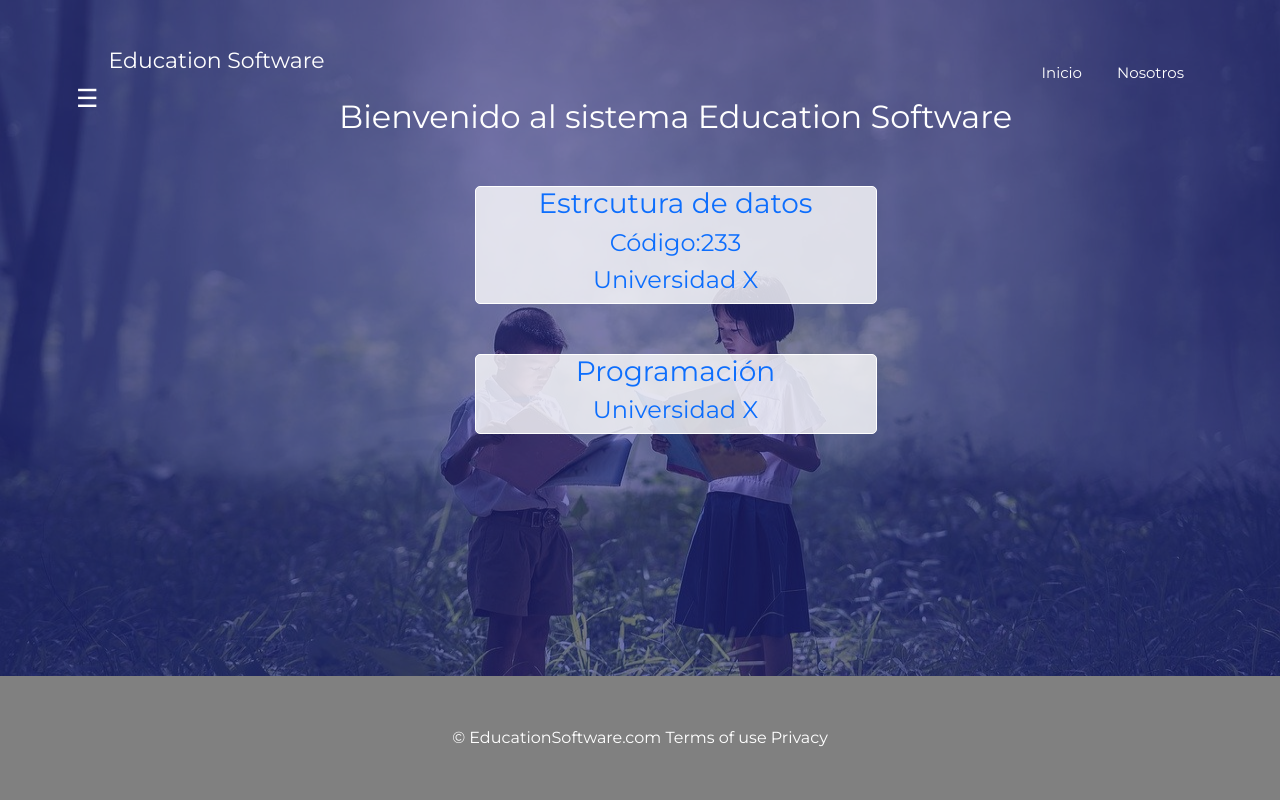
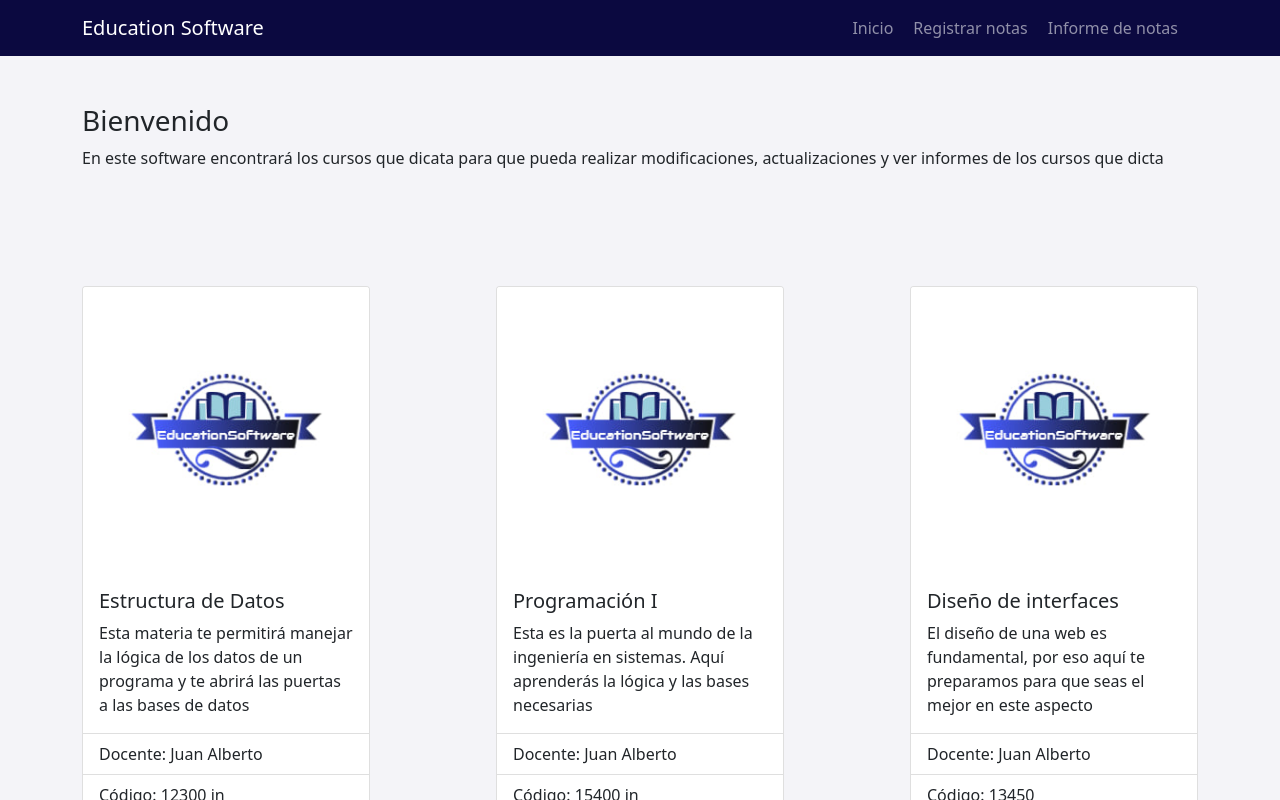
Before and after one commit to Keneth180/EducationSoftware, a Vue app: page / in a window 1280 px wide. Shown: the top 800 px of the page. Built offline with nearby package versions, Linux system fonts and the light colour scheme.

Commit message:
Modificación en front y rutas de navegación

```diff
--- a/package.json
+++ b/package.json
@@ -11,6 +11,7 @@
     "axios": "^0.21.4",
     "bootstrap": "^5.0.2",
     "core-js": "^3.6.5",
+    "modern-normalize": "^1.1.0",
     "vue": "^2.6.11",
     "vue-router": "^3.5.2"
   },
--- a/src/App.vue
+++ b/src/App.vue
@@ -1,118 +1,112 @@
 <template>
-  <div id="app">
-    <header class="header">
+  <div class="app">
+    <!-- Nav bar -->
+    <div class="navbar-color">
+      <nav
+        class="navbar navbar-dark bg-primary justify-content-between flex-nowrap flex-row"
+      >
         <div class="container">
-        <div class="btn-menu">
-          <label for="btn-menu">☰</label>
+          <a class="navbar-brand float-left">Education Software</a>
+          <ul class="nav navbar-nav flex-row float-right">
+            <li class="nav-item">
+              <router-link class="nav-link pr-3" to="/">Inicio</router-link>
+            </li>
+            <li class="nav-item">
+              <router-link class="nav-link" to="/register"
+                >Registrar notas</router-link
+              >
+            </li>
+            <li class="nav-item">
+              <router-link class="nav-link" to="/inform"
+                >Informe de notas</router-link
+              >
+            </li>
+          </ul>
         </div>
-        <div class="logo">
-          <h1>Education Software</h1>
+      </nav>
     </div>
-        <nav class="menu">
-            <router-link to="/">Inicio</router-link>
-          <router-link to="/nosotros">Nosotros</router-link>
-        </nav>
+
+    <!-- Router view -->
     <div class="container mt-5">
       <router-view></router-view>
     </div>
+
+    <!-- Footer -->
+    <footer class="bg-light text-center text-lg-start">
+      <!-- Copyright -->
+      <div
+        class="text-center p-3"
+        style="background-color: rgba(0, 0, 0, 0.2);"
+      >
+        © 2021 Education Software
       </div>
-    </header>
-    <Menu msg="" />
-    <footer>&#169; EducationSoftware.com Terms of use Privacy</footer>
+      <!-- Copyright -->
+    </footer>
+    <!-- Footer -->
   </div>
 </template>
 
-//
-<script>
-// import Menu from "./components/Menu.vue";
-// export default {
-//   name: "App",
-//   components: {
-//     Menu,
-//   },
-// };
-//
-</script>
+<style>
+.app {
+  background-color: #e9e9f07e;
+}
 
-<style>
-@import url("https://fonts.googleapis.com/css2?family=Montserrat&display=swap");
-
-#app {
-  font-family: "Montserrat", sans-serif;
-  -webkit-font-smoothing: antialiased;
-  -moz-osx-font-smoothing: grayscale;
-  text-align: center;
-  color: #2c3e50;
-  margin-top: 60px;
-  overflow: hidden;
+nav.bg-primary {
+  background-color: #0b0940 !important;
+}
+h2 {
+  display: flex;
+  flex-direction: row;
+  align-content: center;
+  color: rgb(255, 255, 255);
+  font-size: 1.2em;
+}
+.main-nav > li {
+  display: flex;
+  justify-content: center;
+}
+.nav-item {
+  display: flex;
+  justify-content: flex-end;
+  margin-right: 20px;
+}
+.container-main {
+  display: flex;
   flex-direction: column;
+  justify-content: center;
+  margin-top: 10px;
 }
-header nav {
+.materias {
+  display: flex;
+  flex-wrap: wrap;
+}
+.card-link {
+  text-decoration: none;
+}
+main {
   display: flex;
 }
-
-img {
-  position: absolute;
-  top: 0;
-  width: 140px;
-  display: flex;
+footer.bg-light {
+  margin-top: 500px;
+  background-color: #010326 !important;
 }
-h2 {
-  color: rgb(80, 75, 75);
+footer.text-center,
+.text-start {
+  color: #f8f8ff;
 }
-h5 {
-  color: gray;
-}
-nav {
-  font-size: 18px;
-  padding-bottom: 10px;
-  justify-content: space-between;
-  padding-bottom: 0;
-  height: 70px;
-}
-ul {
-  display: flex;
-  margin-right: 100px;
-}
-input {
-  margin-top: 0.5em;
-  padding: 15px;
-  border-radius: 13px;
-  border: 2px solid #cbdcd3;
+@media screen and (min-width: 1200px) {
+  body {
+    overflow: auto;
   }
   main {
-  overflow: hidden;
+    display: flex;
+    flex-direction: row;
+    overflow-y: auto;
   }
-.main-nav {
-  list-style-type: none;
+  .materias {
+    display: flex;
+    justify-content: space-between;
+    margin-top: 100px;
   }
-.main-nav > li > a {
-  display: flex;
-  justify-content: flex-end;
-  padding: 6px;
-  border-radius: 6px;
-  background-color: #c2c8d1;
-}
-.main-nav > li > a,
-#logo {
-  text-decoration: none;
-  color: rgba(90, 12, 12, 0.7);
-  transition: 0.5s;
-}
-.main-nav > li > a {
-  margin-left: 40px;
-}
-.main-nav > li > a:hover {
-  background-color: rgb(93, 93, 241);
-}
-
-footer {
-  position: absolute;
-  bottom: 0;
-  width: 100%;
-  align-items: center;
-  background-color: gray;
-  color: #fff;
-  padding: 50px;
 }
 </style>
--- /dev/null
+++ b/src/components/Home.vue
@@ -0,0 +1,78 @@
+<template>
+  <main class="container-main">
+    <h3>Bienvenido</h3>
+    <p>
+      En este software encontrará los cursos que dicata para que pueda realizar
+      modificaciones, actualizaciones y ver informes de los cursos que dicta
+    </p>
+
+    <div class="materias">
+      <div class="card" style="width: 18rem;">
+        <img
+          class="card-img-top"
+          src="../assets/logo.jpg"
+          alt="Card image cap"
+        />
+        <div class="card-body">
+          <h5 class="card-title">Estructura de Datos</h5>
+          <p class="card-text">
+            Esta materia te permitirá manejar la lógica de los datos de un
+            programa y te abrirá las puertas a las bases de datos
+          </p>
+        </div>
+        <ul class="list-group list-group-flush">
+          <li class="list-group-item">Docente: Juan Alberto</li>
+          <li class="list-group-item">Código: 12300 in</li>
+          <li class="list-group-item">Universidad X</li>
+        </ul>
+        <div class="card-body">
+          <a href="#" class="card-link">Ingresar</a>
+        </div>
+      </div>
+      <div class="card" style="width: 18rem;">
+        <img
+          class="card-img-top"
+          src="../assets/logo.jpg"
+          alt="Card image cap"
+        />
+        <div class="card-body">
+          <h5 class="card-title">Programación I</h5>
+          <p class="card-text">
+            Esta es la puerta al mundo de la ingeniería en sistemas. Aquí
+            aprenderás la lógica y las bases necesarias
+          </p>
+        </div>
+        <ul class="list-group list-group-flush">
+          <li class="list-group-item">Docente: Juan Alberto</li>
+          <li class="list-group-item">Código: 15400 in</li>
+          <li class="list-group-item">Universidad X</li>
+        </ul>
+        <div class="card-body">
+          <a href="#" class="card-link">Ingresar</a>
+        </div>
+      </div>
+      <div class="card" style="width: 18rem;">
+        <img
+          class="card-img-top"
+          src="../assets/logo.jpg"
+          alt="Card image cap"
+        />
+        <div class="card-body">
+          <h5 class="card-title">Diseño de interfaces</h5>
+          <p class="card-text">
+            El diseño de una web es fundamental, por eso aquí te preparamos para
+            que seas el mejor en este aspecto
+          </p>
+        </div>
+        <ul class="list-group list-group-flush">
+          <li class="list-group-item">Docente: Juan Alberto</li>
+          <li class="list-group-item">Código: 13450</li>
+          <li class="list-group-item">Universidad X</li>
+        </ul>
+        <div class="card-body">
+          <a href="#" class="card-link">Ingresar</a>
+        </div>
+      </div>
+    </div>
+  </main>
+</template>
--- a/src/components/InfoEstructuraDatos.vue
+++ /dev/null
@@ -1,3 +0,0 @@
-<template>
-    <h2>Informe Estructura de Datos</h2>
-</template>
--- a/src/components/InfoProg.vue
+++ /dev/null
@@ -1,3 +0,0 @@
-<template>
-    <h2>Informe de Programación</h2>
-</template>
--- /dev/null
+++ b/src/components/Inform.vue
@@ -0,0 +1,5 @@
+<template>
+    <h3>
+        Informe de notas
+    </h3>
+</template>
--- a/src/components/Menu.vue
+++ /dev/null
@@ -1,209 +0,0 @@
-<template>
-  <!-- Display Menú App -->
-  <div class="container">
-    <!-- <header class="header">
-      <div class="container">
-        <div class="btn-menu">
-          <label for="btn-menu">☰</label>
-        </div>
-        <div class="logo">
-          <h1>Education Software</h1>
-        </div>
-        <nav class="menu">
-          <a href="#">Inicio</a>
-          <a href="#">Nosotros</a>
-        </nav>
-      </div>
-    </header> -->
-    <div class="capa"></div>
-    <!--	--------------->
-    <input type="checkbox" id="btn-menu" />
-    <div class="container-menu">
-      <div class="cont-menu">
-        <nav>
-          <router-link to="/registrar">Registrar notas </router-link>
-          <router-link to="/registrar">Actualizar notas </router-link>
-          <!-- <a href="#">Suscribirse</a>
-          <a href="#">Facebook</a>
-          <a href="#">Youtube</a>
-          <a href="#">Instagram</a> -->
-        </nav>
-        <div class="container mt-5">
-          <router-view></router-view>
-        </div>
-        <label for="btn-menu">✖️</label>
-      </div>
-    </div>
-
-    <main>
-      <h2>Bienvenido al sistema Education Software</h2>
-      <div class="box">
-        <router-link to="/registrar">
-          <h3>Estrcutura de datos</h3>
-          <h4>Código:233</h4>
-          <h4>Universidad X</h4>
-        </router-link>
-      </div>
-      <div class="box">
-        <a href="">
-          <h3>Programación</h3>
-          <h4>Universidad X</h4>
-        </a>
-      </div>
-    </main>
-  </div>
-</template>
-<script>
-export default {
-  data() {
-    return {};
-  },
-};
-</script>
-<style>
-@import url("https://fonts.googleapis.com/css2?family=Montserrat&display=swap");
-* {
-  margin: 0;
-  padding: 0;
-  box-sizing: border-box;
-  font-family: "Montserrat", sans-serif;
-}
-body {
-  background: url("../assets/educacion.jpg");
-  background-size: 100vw 100vh;
-  background-repeat: no-repeat;
-}
-main h2 {
-  margin-top: 50px;
-  color: #fff;
-}
-.box {
-  display: flex;
-  flex-direction: row;
-  border: 1px solid white;
-  border-radius: 5px;
-  justify-content: center;
-  align-content: center;
-  margin-left: 150px;
-  margin-right: 150px;
-  margin-top: 50px;
-  background: rgba(255, 255, 255, 0.795);
-}
-.box > a {
-  text-decoration: none;
-}
-.capa {
-  position: fixed;
-  width: 100%;
-  height: 100vh;
-  background: rgba(35, 37, 134, 0.6);
-  z-index: -1;
-  top: 0;
-  left: 0;
-}
-/*Estilos para el encabezado*/
-.header {
-  width: 100%;
-  height: 100px;
-  position: fixed;
-  top: 0;
-  left: 0;
-}
-.container {
-  width: 90%;
-  max-width: 1200px;
-  margin: auto;
-}
-.container .btn-menu,
-.logo {
-  float: left;
-  line-height: 100px;
-}
-.container .btn-menu label {
-  color: #fff;
-  font-size: 25px;
-  cursor: pointer;
-}
-.logo h1 {
-  color: #fff;
-  font-weight: 400;
-  font-size: 22px;
-  margin-left: 10px;
-}
-.container .menu {
-  float: right;
-  line-height: 100px;
-}
-.container .menu a {
-  display: inline-block;
-  padding: 15px;
-  line-height: normal;
-  text-decoration: none;
-  color: #fff;
-  transition: all 0.3s ease;
-  border-bottom: 2px solid transparent;
-  font-size: 15px;
-  margin-right: 5px;
-}
-.container .menu a:hover {
-  border-bottom: 2px solid #c7c7c7;
-  padding-bottom: 5px;
-}
-/*Fin de Estilos para el encabezado*/
-
-/*Menù lateral*/
-#btn-menu {
-  display: none;
-}
-.container-menu {
-  position: absolute;
-  background: rgba(0, 0, 0, 0.5);
-  width: 100%;
-  height: 100vh;
-  top: 0;
-  left: 0;
-  transition: all 500ms ease;
-  opacity: 0;
-  visibility: hidden;
-}
-#btn-menu:checked ~ .container-menu {
-  opacity: 1;
-  visibility: visible;
-}
-.cont-menu {
-  width: 100%;
-  max-width: 250px;
-  background: #3c3ad6;
-  height: 100vh;
-  position: relative;
-  transition: all 500ms ease;
-  transform: translateX(-100%);
-}
-#btn-menu:checked ~ .container-menu .cont-menu {
-  transform: translateX(0%);
-}
-.cont-menu nav {
-  transform: translateY(15%);
-}
-.cont-menu nav a {
-  display: block;
-  text-decoration: none;
-  padding: 20px;
-  color: #c7c7c7;
-  border-left: 5px solid transparent;
-  transition: all 400ms ease;
-}
-.cont-menu nav a:hover {
-  border-left: 5px solid #c7c7c7;
-  background: #1f1f1f;
-}
-.cont-menu label {
-  position: absolute;
-  right: 5px;
-  top: 10px;
-  color: #fff;
-  cursor: pointer;
-  font-size: 18px;
-}
-/*Fin de Menù lateral*/
-</style>
--- a/src/components/Nosotros.vue
+++ /dev/null
@@ -1,5 +0,0 @@
-<template>
-    <h2>
-        Nosotros estamos en el proceso de crear Software de manera....
-    </h2>
-</template>
--- a/src/components/Update.vue
+++ /dev/null
@@ -1,3 +0,0 @@
-<template>
-    <h2>A continuación puede actualizar las notas necesarias</h2>
-</template>
--- a/src/router/index.js
+++ b/src/router/index.js
@@ -8,33 +8,18 @@ const routes = [
   {
     path: "/",
     name: "home",
-    component: () => import("../components/Menu"),
+    component: () => import("../components/Home"),
   },
-  // {
-  //   path: "/view",
-  //   name: "view",
-  //   component: () => import("../components/Menu"),
-  // },
   {
     path: "/register",
     name: "register",
     component: () => import("../components/Register"),
   },
   {
-    path: "/nosotros",
-    name: "nosotros",
-    component: () => import("../components/Nosotros.vue"),
-  },
-  {
-    path: "/update",
-    name: "update",
-    component: () => import("../components/Update.vue"),
-  },
-  {
-    path: "/info",
-    name: "info",
-    component: () => import("../components/InfoEstructuraDatos.vue"),
-  },
+    path: "/inform",
+    name: "inform",
+    component: () => import("../components/Inform"),
+  }
 ];
 
 const router = new VueRouter({
```
Also changed, not shown: src/components/HelloWorld.vue (deleted, +0 -79 lines), src/components/Register.vue (+34 -46 lines), src/assets/logo.png, 1 other file (tests, documents, lock files or other folders). Lines whose indentation alone changed are shown as unchanged.
